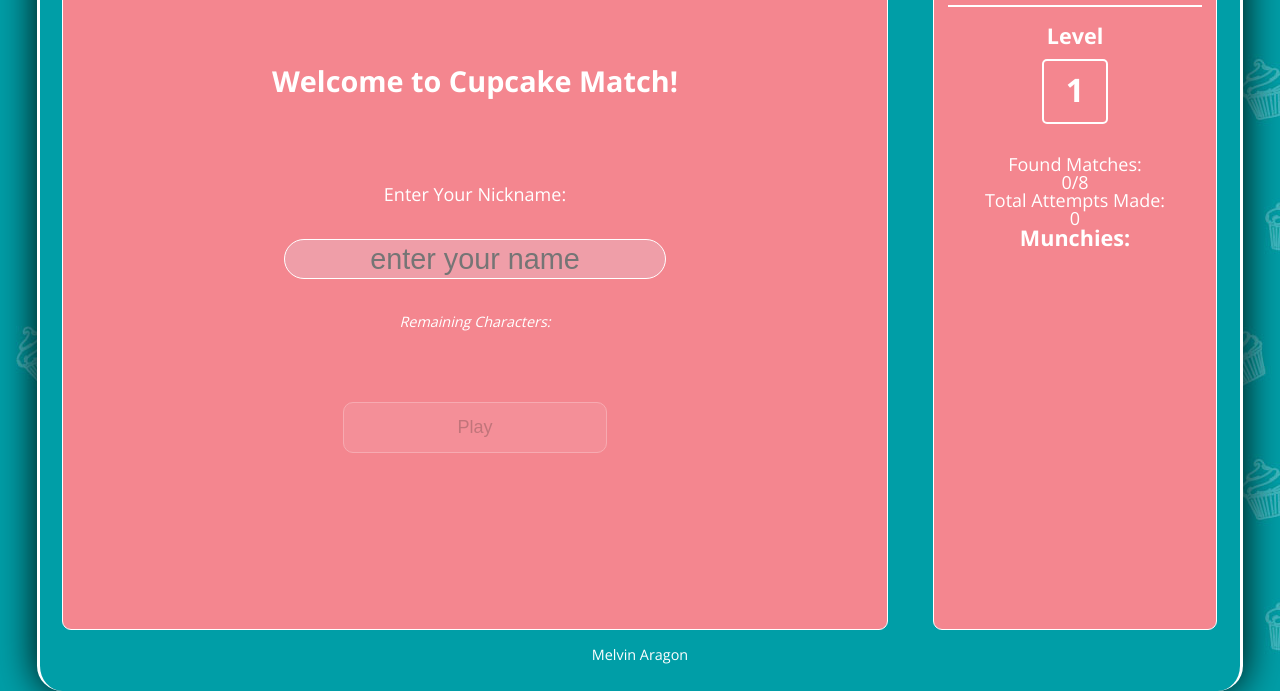
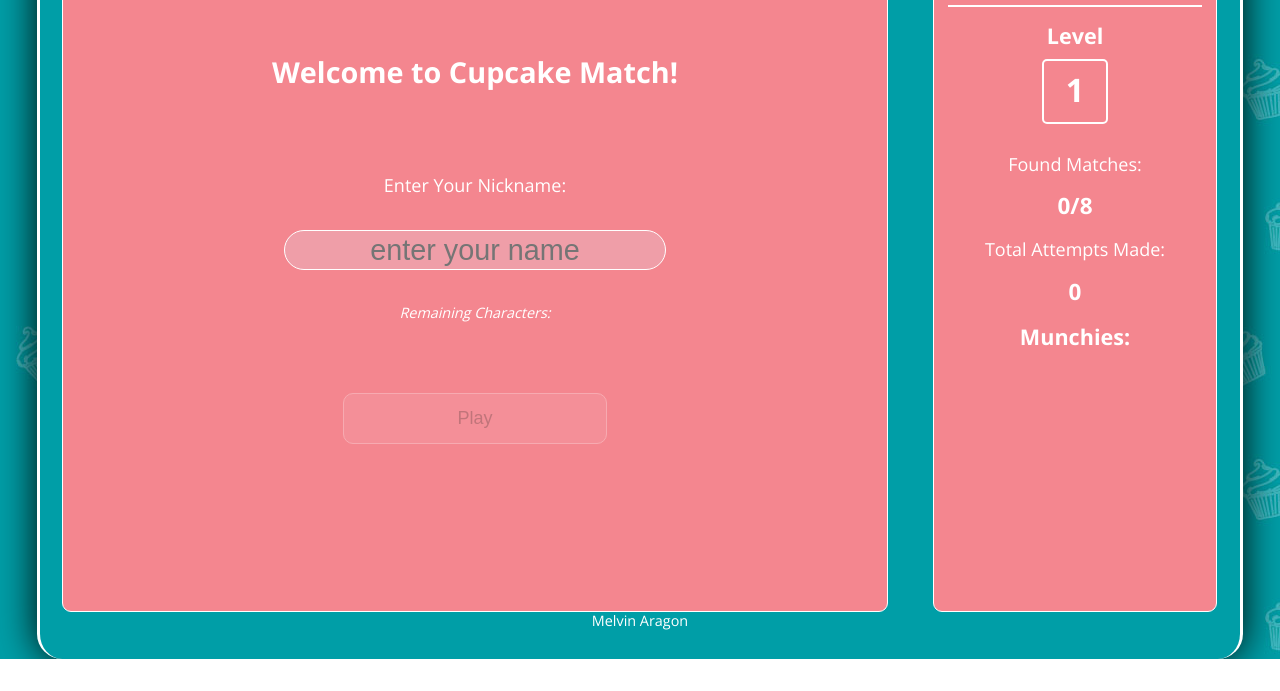
Before and after one commit to ham26/cupcakematch, a plain HTML site: page index.html in a window 1280 px wide. Shown: the part 234-925 px from the top of the page. After the commit the page ends 893 px from the top, so only its background shows below. Drawn offline with nearby package versions, Linux system fonts and the light colour scheme.

Commit message:
Update style.css

```diff
--- a/resources/css/style.css
+++ b/resources/css/style.css
@@ -135,7 +135,7 @@ button:hover, a:hover {
 
 #left-canvas .outer-canvas {
   width: 98%;
-  height: 42rem;
+  height: 41rem;
   /*align-items center*/
   display: flex;
   align-items: center;
@@ -150,7 +150,7 @@ button:hover, a:hover {
 /*=============== set the height here ===========*/
 #right-canvas .outer-canvas {
   width: 94%;
-  height: 42rem;
+  height: 41rem;
   margin: auto;
 }
 
@@ -221,6 +221,7 @@ button:hover, a:hover {
 
 /*card container*/
 .card-container-inner {
+
   overflow: hidden;
   margin: .4rem;
   max-width: 9.2rem;
@@ -233,6 +234,7 @@ button:hover, a:hover {
   -webkit-box-shadow: 6px 8px 9px -4px rgba(2,5,20,0.29);
   -moz-box-shadow: 6px 8px 9px -4px rgba(2,5,20,0.29);
   box-shadow: 6px 8px 9px -4px rgba(2,5,20,0.29);
+
 }
 
 .card-container-inner:active {
@@ -288,9 +290,15 @@ button:active {
 }
 
 #right-canvas .inner-canvas{
-  min-height: 40rem;
+  min-height: 38rem;
   text-align: center;
 
+}
+
+.matches-and-attempts {
+	font-size: 1.25em;
+	font-weight: bold;
+	margin: 1em;
 }
 
 .nameContainer {
@@ -387,7 +395,7 @@ footer {
   display: flex;
   align-items: center;
   justify-content: center;
-  margin-top: 1rem;
+  height: 1rem;
 }
 footer p {
   font-size: 0.8rem;
@@ -540,8 +548,4 @@ footer p {
       width: 40px;
     }
 
-    .card-container-inner {
-      margin: .2rem;
-    }
-
 }
```
